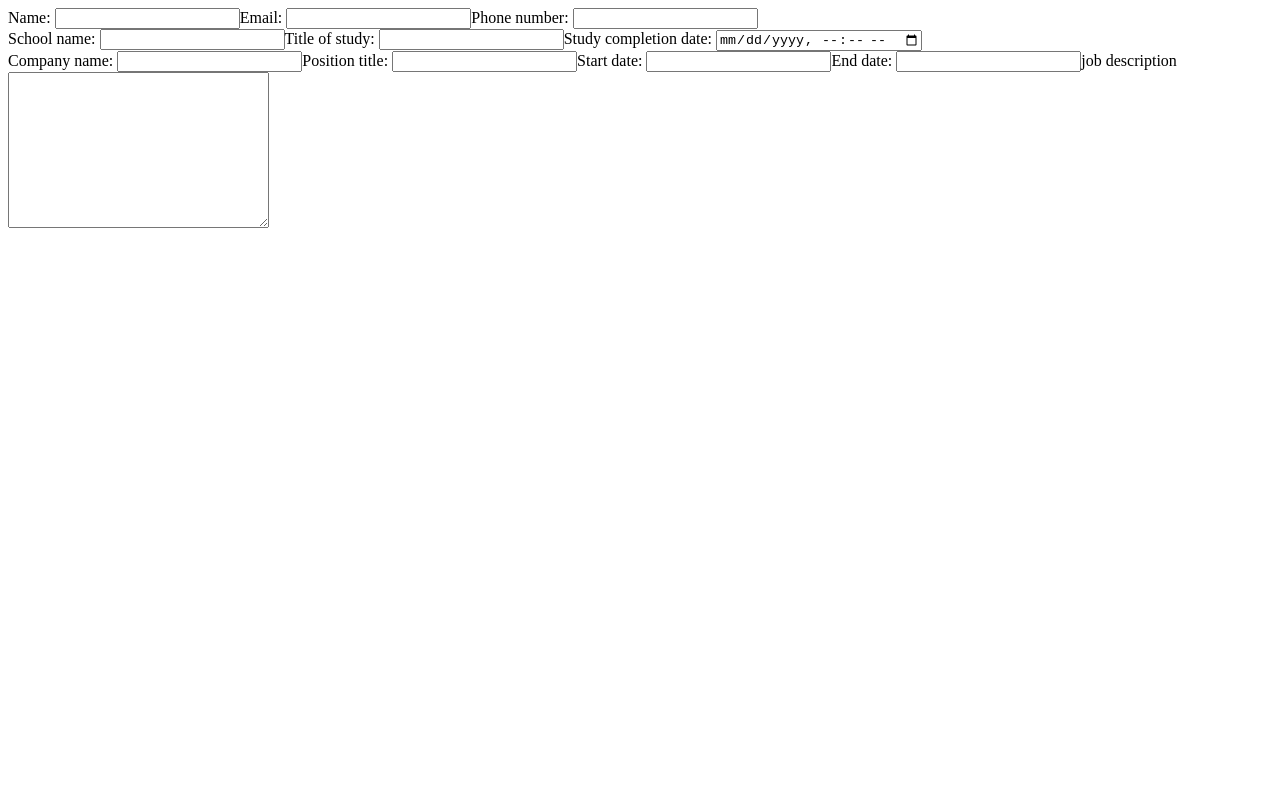
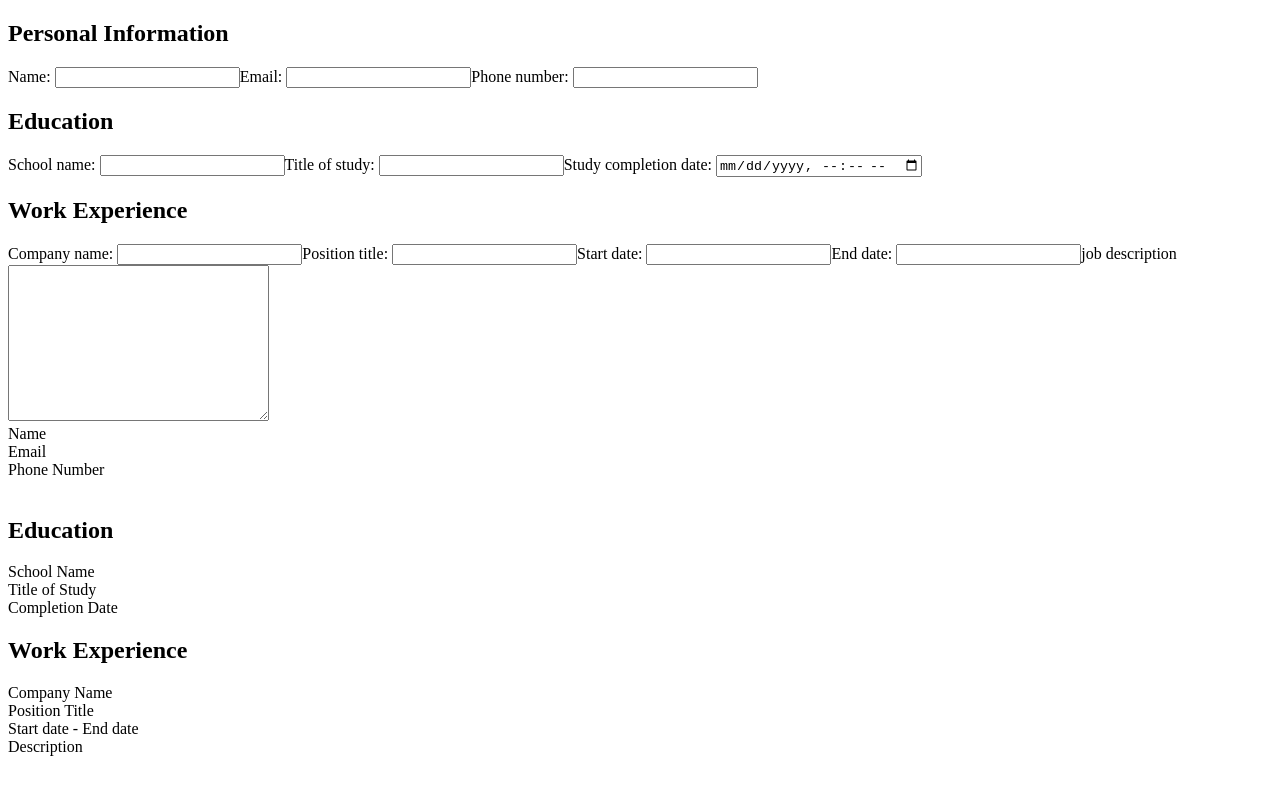
Before and after one commit to High23/cv-application, a React (Vite) app: page / in a window 1280 px wide. Shown: the top 794 px of the page. Built offline with nearby package versions, Linux system fonts and the light colour scheme.

Commit message:
Added cv preview elements

```diff
--- a/src/App.jsx
+++ b/src/App.jsx
@@ -2,20 +2,26 @@ import { useState } from 'react'
 import './App.css'
 
 function App() {
+  /* Use state here to update cv preview with the inputted info from inputs
+    pass setState through inputs for the state to update on next render
+  */
   return (
     <main>
       <form action="/">
         <section id='general-information'>
+          <h2>Personal Information</h2>
           <Input labelDesc={'name'} type={'text'}></Input>
           <Input labelDesc={'email'} type={'email'}></Input>
           <Input labelDesc={'phone number'} type={'tel'}></Input>
         </section>
         <section id='educational-experience'>
+          <h2>Education</h2>
           <Input labelDesc={'school name'} type={'text'}></Input>
           <Input labelDesc={'title of study'} type={'text'}></Input>
           <Input labelDesc={'study completion date'} type={'datetime-local'}></Input>
-          </section>
+        </section>
         <section id='practical-experience'>
+          <h2>Work Experience</h2>
           <Input labelDesc={'company name'} type={'text'}></Input>
           <Input labelDesc={'position title'} type={'text'}></Input>
           <Input labelDesc={'start date'} type={'text'}></Input>
@@ -24,8 +30,45 @@ function App() {
         </section>
       </form>
       <section id='cv-preview'>
-        <div className='cv-right'></div>
-        <div className='cv-left'></div>
+        <div className='cv-header'>
+          <div>
+            <span>Name</span>
+          </div>
+          <div>
+            <span>Email</span>
+          </div>
+          <div>
+            <span>Phone Number</span>
+          </div>
+          <img src="" alt="" />
+        </div>
+        <div className='cv-body'>
+          <h2>Education</h2>
+          <div>
+            <span>School Name</span>
+          </div>
+          <div>
+            <span>Title of Study</span>
+          </div>
+          <div>
+            <span>Completion Date</span>
+          </div>
+        </div>
+        <div className='cv-footer'>
+          <h2>Work Experience</h2>
+          <div>
+            <span>Company Name</span>
+          </div>
+          <div>
+            <span>Position Title</span>
+          </div>
+          <div>
+            <span>Start date - End date</span>
+          </div>
+          <div>
+            <span>Description</span>
+          </div>
+        </div>
       </section>
     </main>
   )
```
